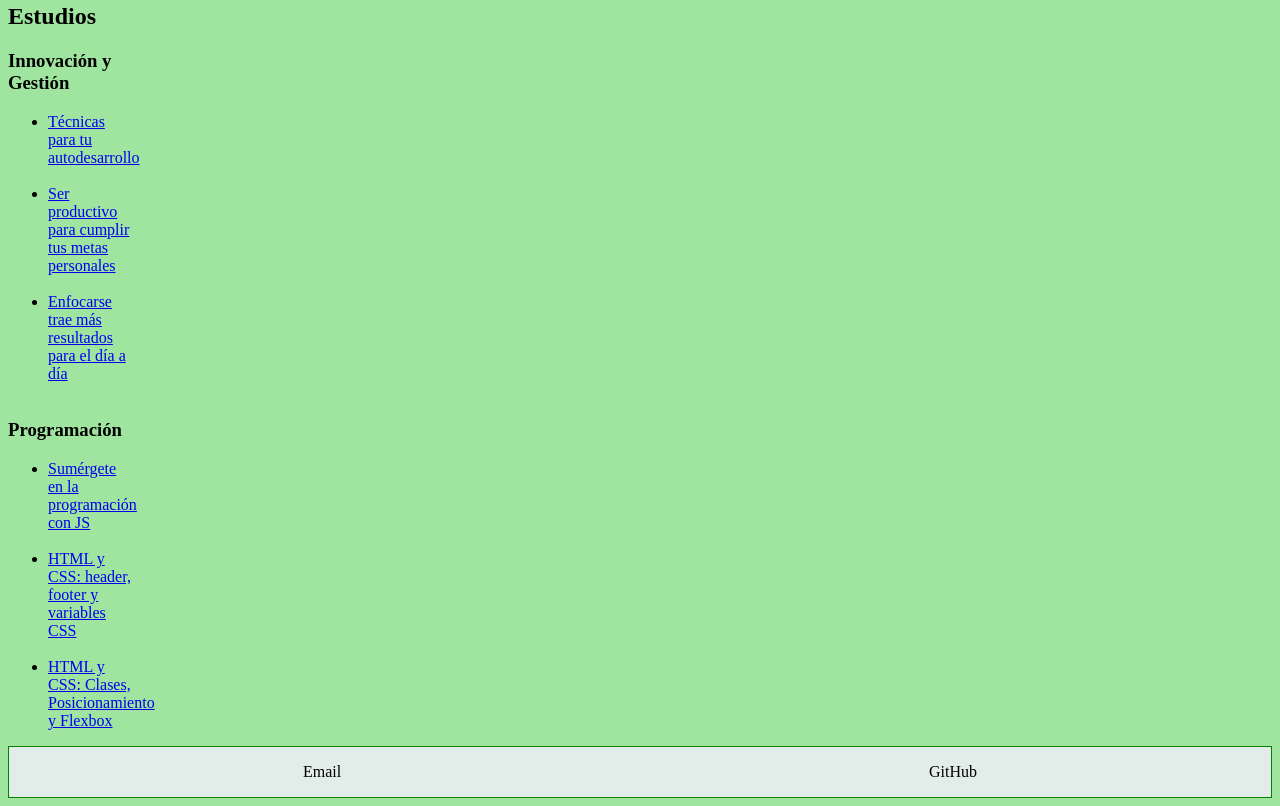
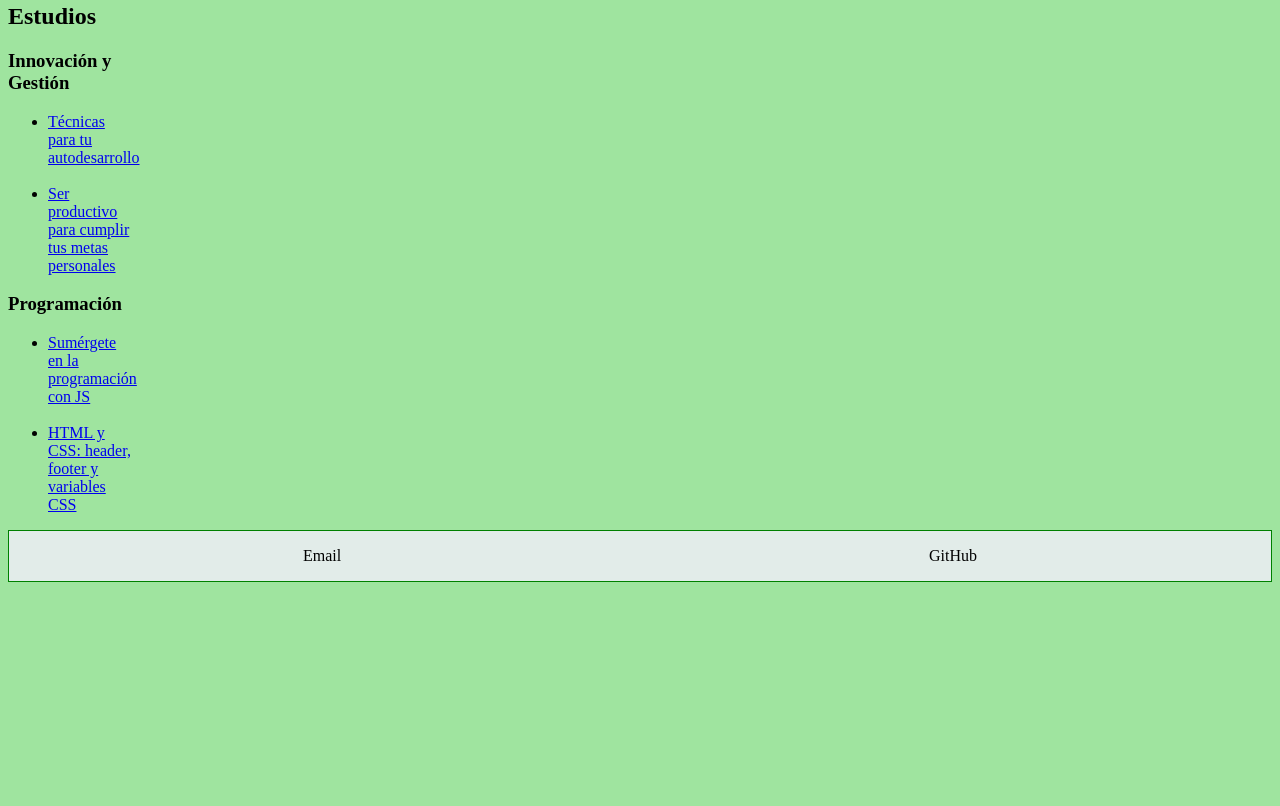
Before and after one commit to LinaMariaa2/PracticaResponsy, a plain HTML site: page index.html in a window 1280 px wide. Shown: the part 299-1105 px from the top of the page. After the commit the page ends 889 px from the top, so only its background shows below. Drawn offline with Linux system fonts and the light colour scheme.

Commit message:
version2

```diff
--- a/estilos/responsy.css
+++ b/estilos/responsy.css
@@ -35,9 +35,11 @@
     }
     .main{
         margin-left: 0vw;
+        height: auto;
 
     }
     .footer{
+
         display: flex;
         justify-content: space-around;
     }
--- a/index.html
+++ b/index.html
@@ -37,17 +37,14 @@
                 <li><a  href="https://app.aluracursos.com/user/linamariaortega91/course/aprender-a-aprender-tecnicas-autodesarrollo/certificate">Técnicas para tu autodesarrollo</a></li>
                 <br>
                 <li><a href="https://app.aluracursos.com/user/linamariaortega91/course/habitos-productivo-metas-personales/certificate">Ser productivo para cumplir tus metas personales</a></li>
-                <br>
-                <li><a href="https://app.aluracursos.com/user/linamariaortega91/course/foco-habito-dia-a-dia/certificate">Enfocarse trae más resultados para el día a día</a></li>
-                <br>
+
             </ul>
             <h3 >Programación</h3>
             <ul>
                 <li><a href="https://app.aluracursos.com/user/linamariaortega91/course/logica-programacion-sumergete-programacion-javascript/certificate">Sumérgete en la programación con JS</a></li>
                 <br>
                 <li><a href="https://app.aluracursos.com/user/linamariaortega91/course/html-css-header-footer-variables-css/certificate">HTML y CSS: header, footer y variables CSS</a></li>
-                <br>
-                <li><a href="https://app.aluracursos.com/user/linamariaortega91/course/html-css-clases-posicionamiento-flexbox/certificate">HTML y CSS: Clases, Posicionamiento y Flexbox</a></li>
+
             </ul>
         </section>
     </main>
```
